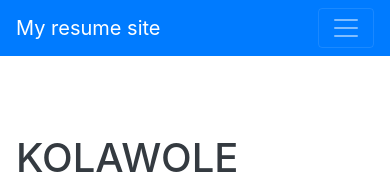
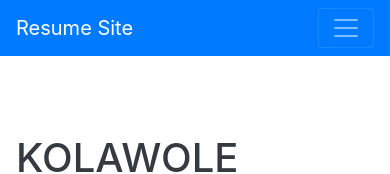
Before and after one commit to woleogounchi/resume-site, a website with bundled scripts: page index.html in a window 390 px wide. Shown: the top 174 px of the page. Built offline with nearby package versions, Linux system fonts and the light colour scheme; a web font is replaced by a local one.

Commit message:
Update index.html

```diff
--- a/index.html
+++ b/index.html
@@ -27,7 +27,7 @@
 
   <nav class="navbar navbar-expand-lg navbar-dark bg-primary fixed-top" id="sideNav">
     <a class="navbar-brand js-scroll-trigger" href="#page-top">
-      <span class="d-block d-lg-none">My resume site</span>
+      <span class="d-block d-lg-none">Resume Site</span>
       <span class="d-none d-lg-block">
         <img class="img-fluid img-profile rounded-circle mx-auto mb-2" src="img/profile.jpg" alt="">
       </span>
```
